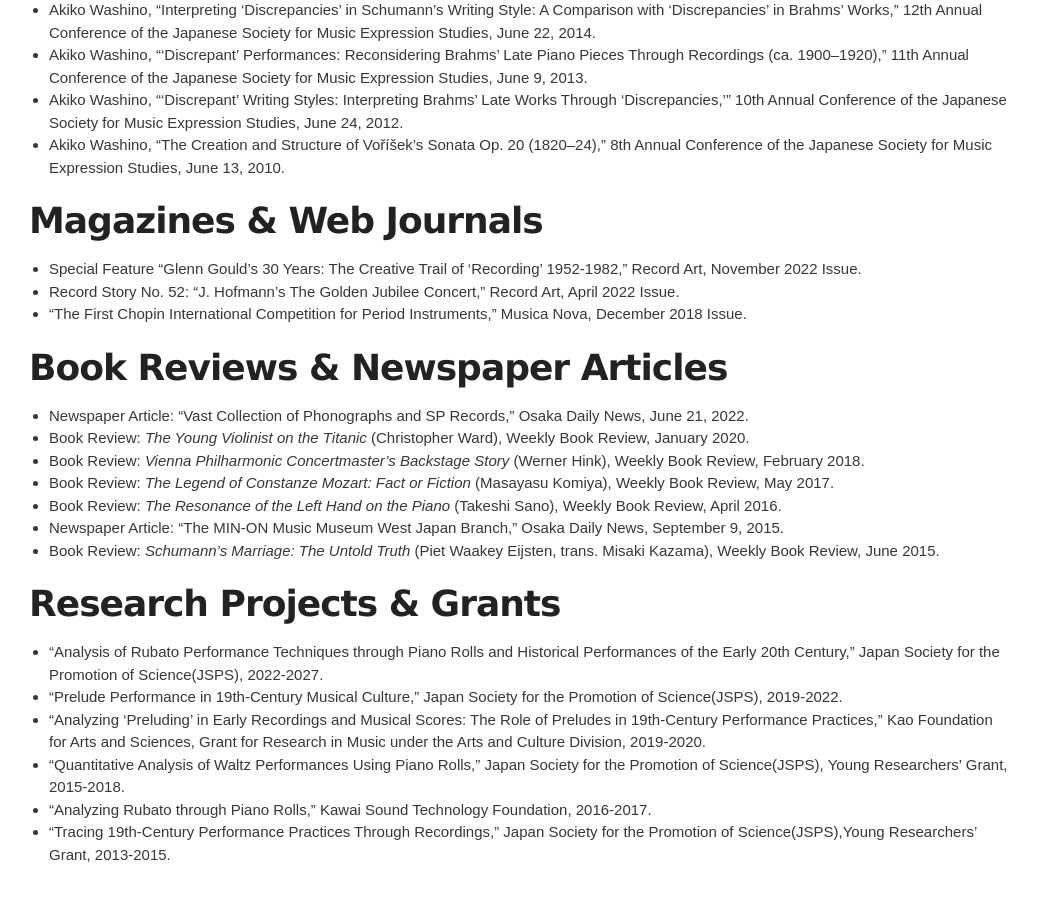
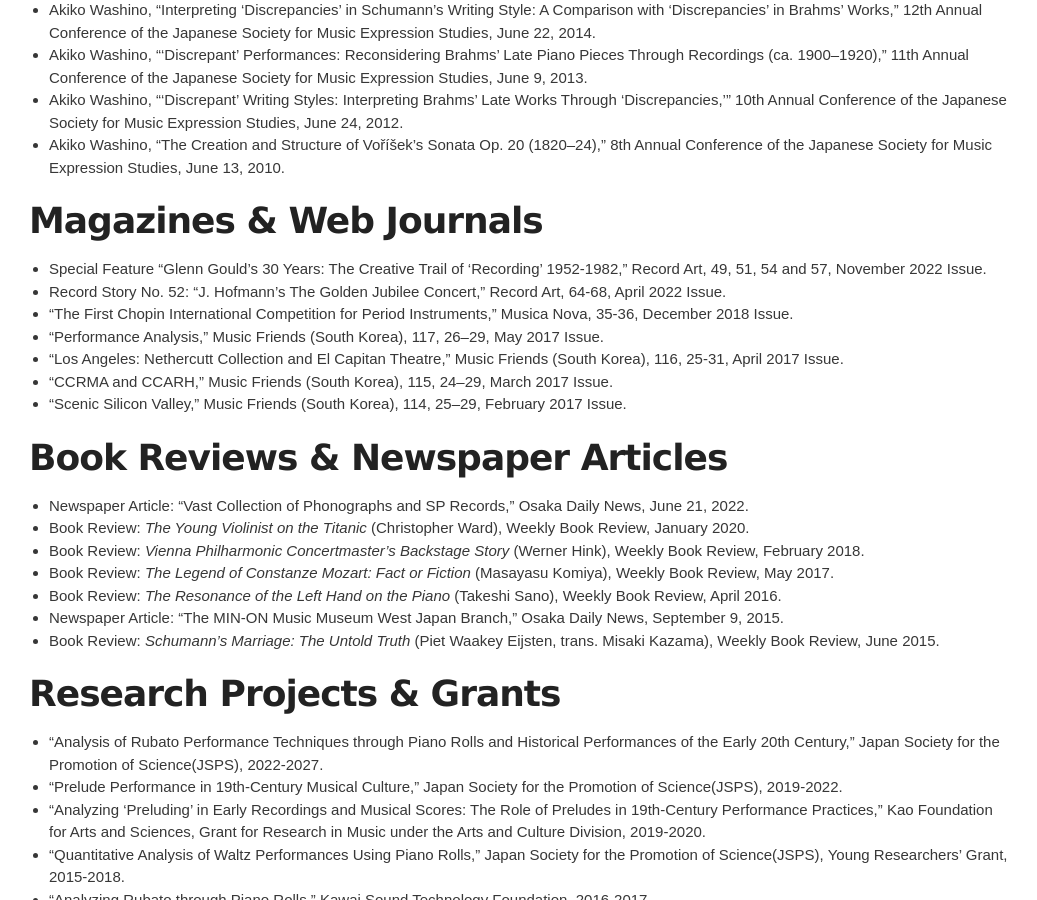
Before and after one commit to akikowashino/akikowashino.github.io, a Jekyll site: the page built from index-en.md, in a window 1280 px wide and 900 px high, scrolled down 2566 px. Shown: the whole window, without its empty margins (121-1158 px from the left). Built offline with Jekyll 4.4.1, drawn with Linux system fonts in a browser that asks for light colours.

Commit message:
Update index-en.md

```diff
--- a/index-en.md
+++ b/index-en.md
@@ -75,9 +75,13 @@
 * Akiko Washino, “The Creation and Structure of Voříšek’s Sonata Op. 20 (1820–24),” 8th Annual Conference of the Japanese Society for Music Expression Studies, June 13, 2010.
 
 # Magazines & Web Journals
-* Special Feature "Glenn Gould's 30 Years: The Creative Trail of ‘Recording’ 1952-1982," Record Art, November 2022 Issue.
-* Record Story No. 52: "J. Hofmann’s The Golden Jubilee Concert," Record Art, April 2022 Issue.
-* "The First Chopin International Competition for Period Instruments," Musica Nova, December 2018 Issue.
+* Special Feature "Glenn Gould's 30 Years: The Creative Trail of ‘Recording’ 1952-1982," Record Art, 49, 51, 54 and 57, November 2022 Issue.
+* Record Story No. 52: "J. Hofmann’s The Golden Jubilee Concert," Record Art, 64-68, April 2022 Issue.
+* "The First Chopin International Competition for Period Instruments," Musica Nova, 35-36, December 2018 Issue.
+* "Performance Analysis," Music Friends (South Korea), 117, 26–29, May 2017 Issue.
+* "Los Angeles: Nethercutt Collection and El Capitan Theatre," Music Friends (South Korea), 116, 25-31, April 2017 Issue.
+* "CCRMA and CCARH," Music Friends (South Korea), 115, 24–29, March 2017 Issue.
+* "Scenic Silicon Valley," Music Friends (South Korea), 114, 25–29, February 2017 Issue.
 
 # Book Reviews & Newspaper Articles
 * Newspaper Article: "Vast Collection of Phonographs and SP Records," Osaka Daily News, June 21, 2022.
```
